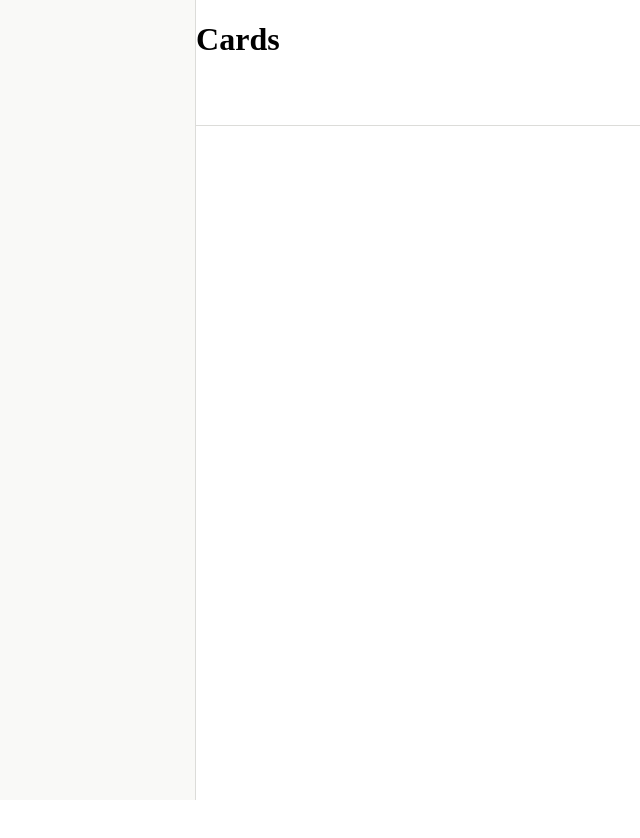
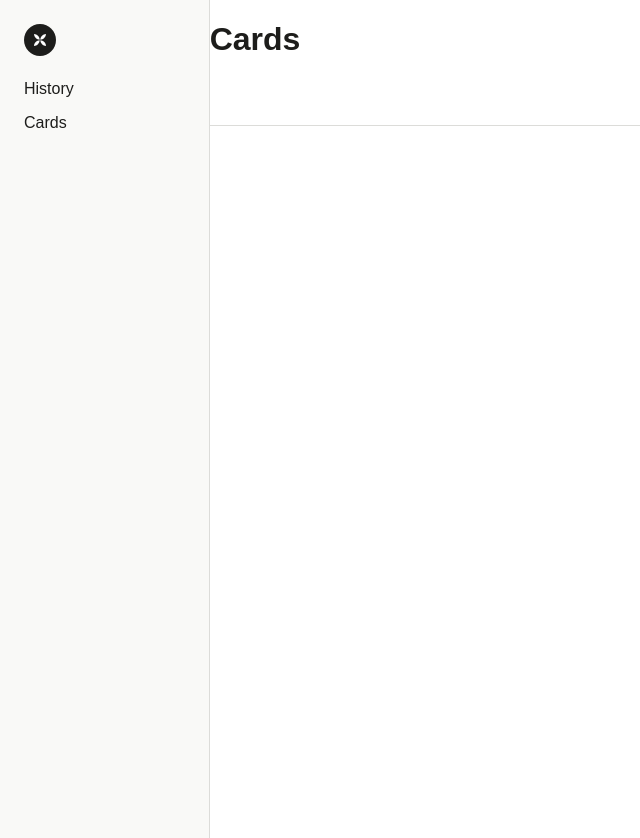
Before and after one commit to Niladev/nicklas-skills-test, a React (Vite) app: page /cards in a window 1280 px wide. Shown: the top 838 px of the page, without its empty margins (0-640 px from the left). Before the commit the page ends 800 px from the top, so only its background shows below. Built offline with nearby package versions, Linux system fonts and the light colour scheme.

Commit message:
style and implement sidebar

```diff
--- a/index.html
+++ b/index.html
@@ -2,7 +2,7 @@
 <html lang="en">
   <head>
     <meta charset="UTF-8" />
-    <link rel="icon" type="image/svg+xml" href="/vite.svg" />
+    <link rel="icon" type="image/svg+xml" href="/qonto.svg" />
     <meta name="viewport" content="width=device-width, initial-scale=1.0" />
     <title>Qonto Skills Test</title>
   </head>
--- a/src/components/Sidebar/Sidebar.module.css
+++ b/src/components/Sidebar/Sidebar.module.css
@@ -1,6 +1,25 @@
 .navigation {
   width: 18%;
+  max-width: 240px;
   height: 100%;
   background-color: var(--highlight-color);
   border-right: 1px solid var(--border-color);
+  padding: calc(var(--spacing-1) * 3) var(--spacing-1);
 }
+
+.logo {
+  padding: 0 calc(var(--spacing-1) * 2);
+}
+
+.navigationMenu {
+  display: flex;
+  flex-direction: column;
+  list-style: none;
+  width: 100%;
+  margin: calc(var(--spacing-1) * 1.5) 0;
+  padding: 0;
+}
+
+.navItem {
+  padding: var(--spacing-1) calc(var(--spacing-1) * 2);
+}
--- a/src/components/Sidebar/Sidebar.tsx
+++ b/src/components/Sidebar/Sidebar.tsx
@@ -1,5 +1,38 @@
+import { Link } from "react-router-dom";
 import styles from "./Sidebar.module.css";
+import logo from "/qonto.svg";
+
+const navigation = [
+  {
+    title: "History",
+    path: "/transations",
+  },
+  {
+    title: "Cards",
+    path: "/cards",
+  },
+];
 
 export const Sidebar = () => {
-  return <nav className={styles.navigation}></nav>;
+  return (
+    <nav className={styles.navigation}>
+      <Link to="/" className={styles.logo}>
+        <img src={logo} alt="Qonto logo" />
+      </Link>
+
+      <ul className={styles.navigationMenu}>
+        {navigation.map((navItem) => {
+          return (
+            <Link
+              key={navItem.title}
+              className={styles.navItem}
+              to={navItem.path}
+            >
+              {navItem.title}
+            </Link>
+          );
+        })}
+      </ul>
+    </nav>
+  );
 };
--- a/src/index.css
+++ b/src/index.css
@@ -1,12 +1,20 @@
+:root {
+  --text-dark: #1d1d1b;
+  --border-color: #dcdcd9;
+  --highlight-color: #f9f9f7;
+  --spacing-1: 8px;
+}
+
 body,
 #root {
   height: 100vh;
   margin: 0;
   padding: 0;
+  color: var(--text-dark);
+  font-family: Arial, Helvetica, sans-serif;
 }
 
-:root {
-  --border-color: #dcdcd9;
-  --highlight-color: #f9f9f7;
-  --spacing-1: 8px;
+a {
+  text-decoration: none;
+  color: var(--text-dark);
 }
```
Also changed, not shown: public/qonto.svg (added).
